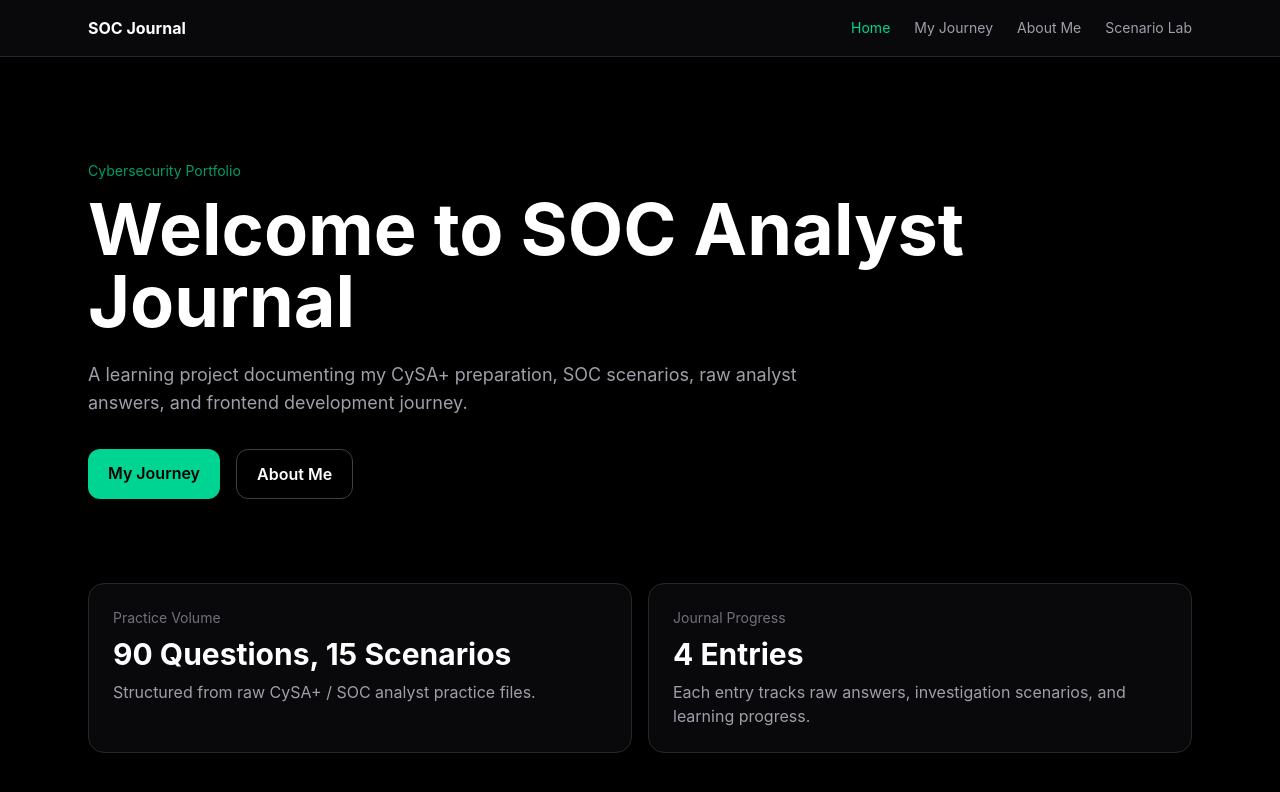
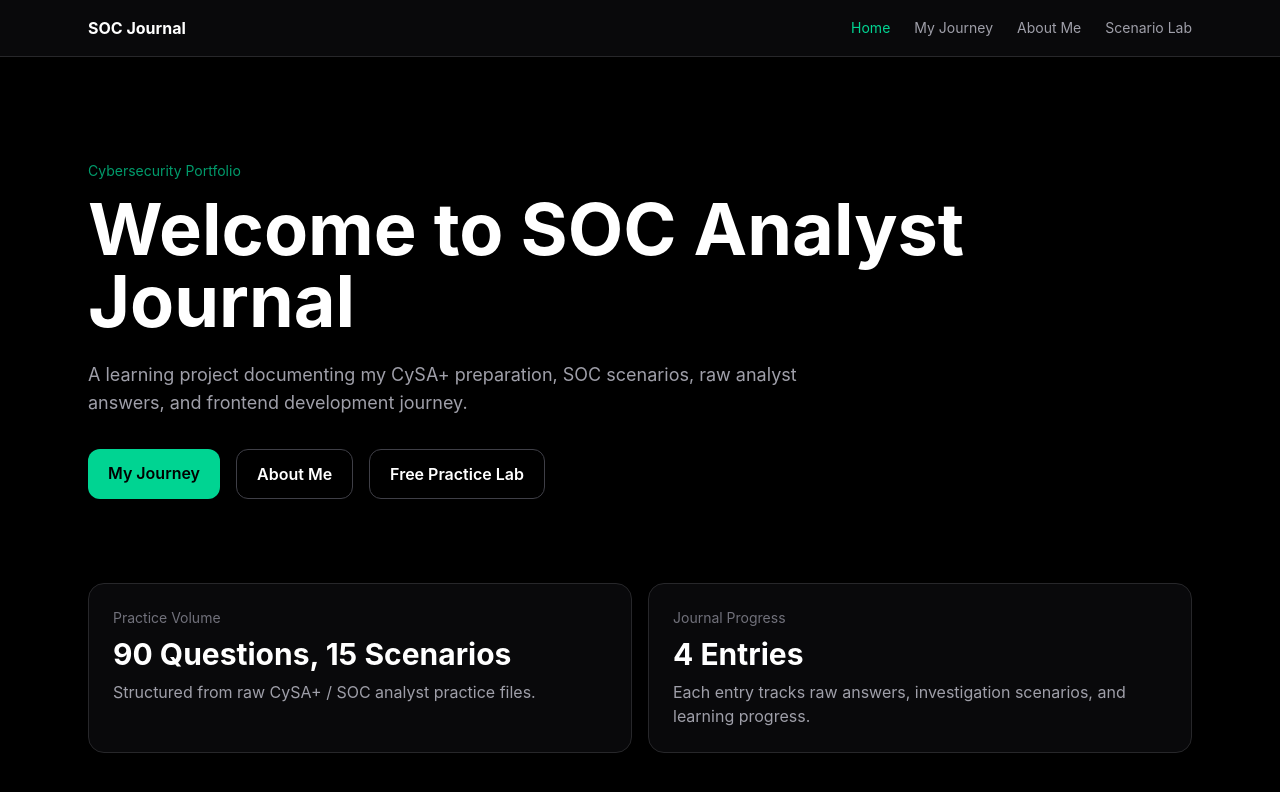
Before and after one commit to ViliusDevX/SOC-Analyst-Journal, a React (Vite) app: page / in a window 1280 px wide. Shown: the top 792 px of the page. Built offline with nearby package versions, Linux system fonts and the light colour scheme.

Commit message:
Add free practice lab button in home page

```diff
--- a/src/pages/Home.jsx
+++ b/src/pages/Home.jsx
@@ -44,6 +44,12 @@ function Home() {
           >
             About Me
           </Link>
+          <Link
+            to="/scenario-lab"
+            className="border border-zinc-700 px-5 py-3 rounded-xl font-semibold hover:border-emerald-400 hover:text-emerald-400 transition"
+          >
+            Free Practice Lab
+          </Link>
         </div>
       </div>
 
```
